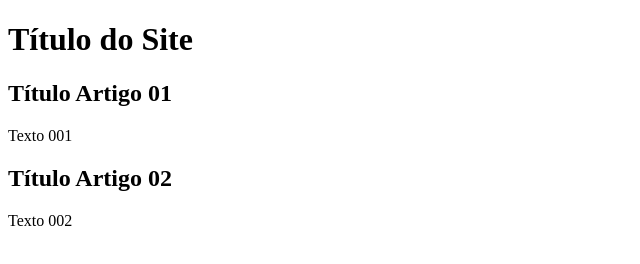
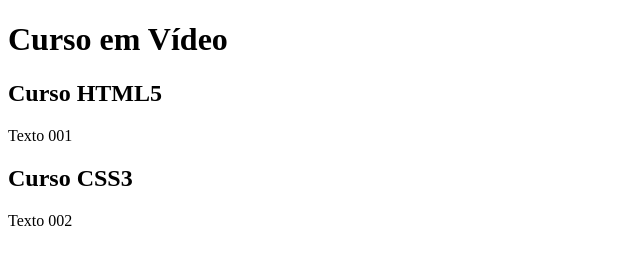
Before and after one commit to thiagopaivanascimento/projeto-site, a plain HTML site: page index.html in a window 1280 px wide. Shown: the whole page, without its empty margins (0-640 px from the left). Drawn offline with Linux system fonts and the light colour scheme.

Commit message:
commit escrever conteudo

```diff
--- a/index.html
+++ b/index.html
@@ -9,14 +9,14 @@
 <body>
     <main>
         <header>
-            <h1>Título do Site</h1>
+            <h1>Curso em Vídeo</h1>
         </header>
         <article>
-            <h2>Título Artigo 01</h2>
+            <h2>Curso HTML5</h2>
             <p>Texto 001</p>
         </article>
         <article>
-            <h2>Título Artigo 02</h2>
+            <h2>Curso CSS3</h2>
             <p>Texto 002</p>
         </article>
     </main>
```
